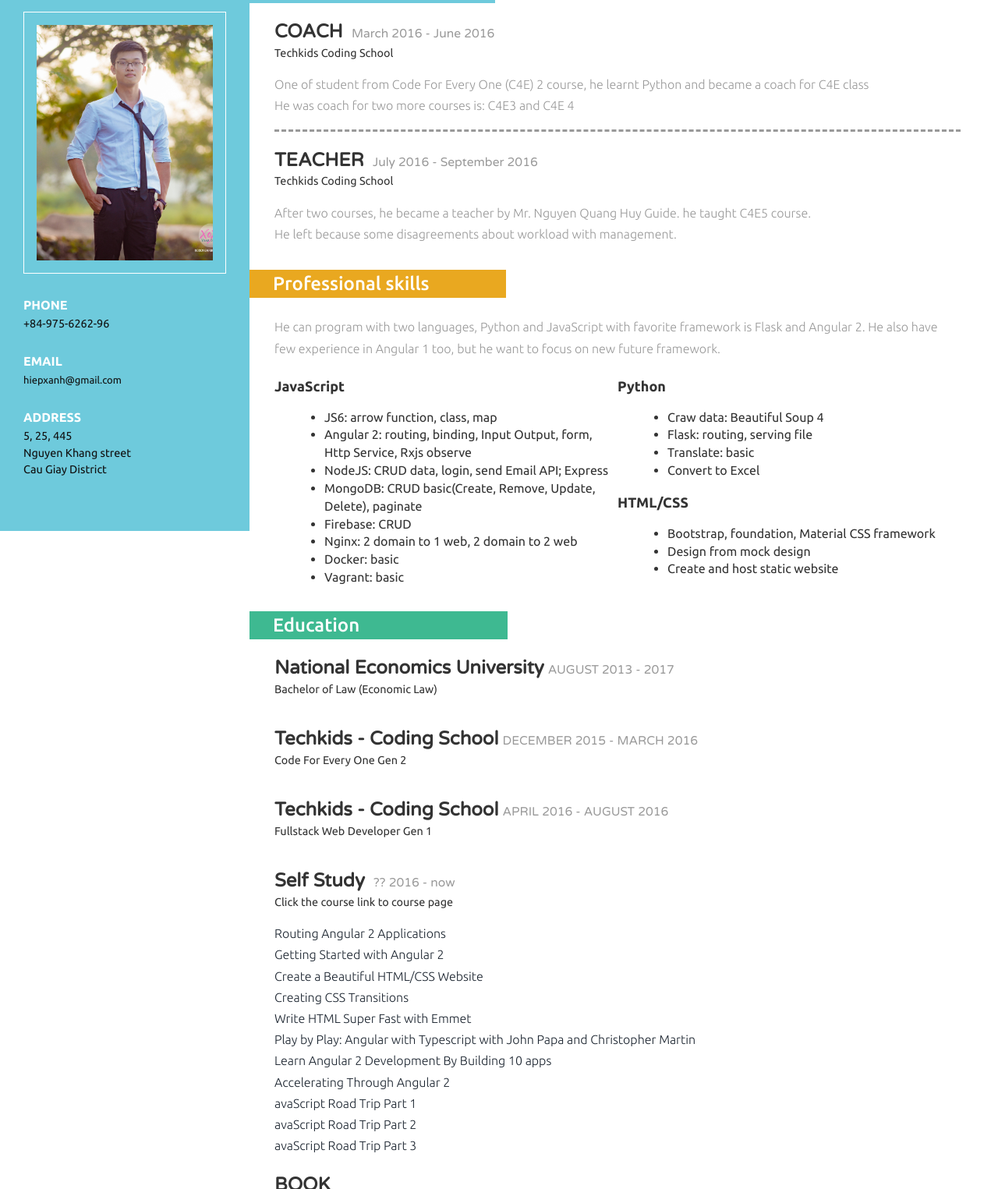
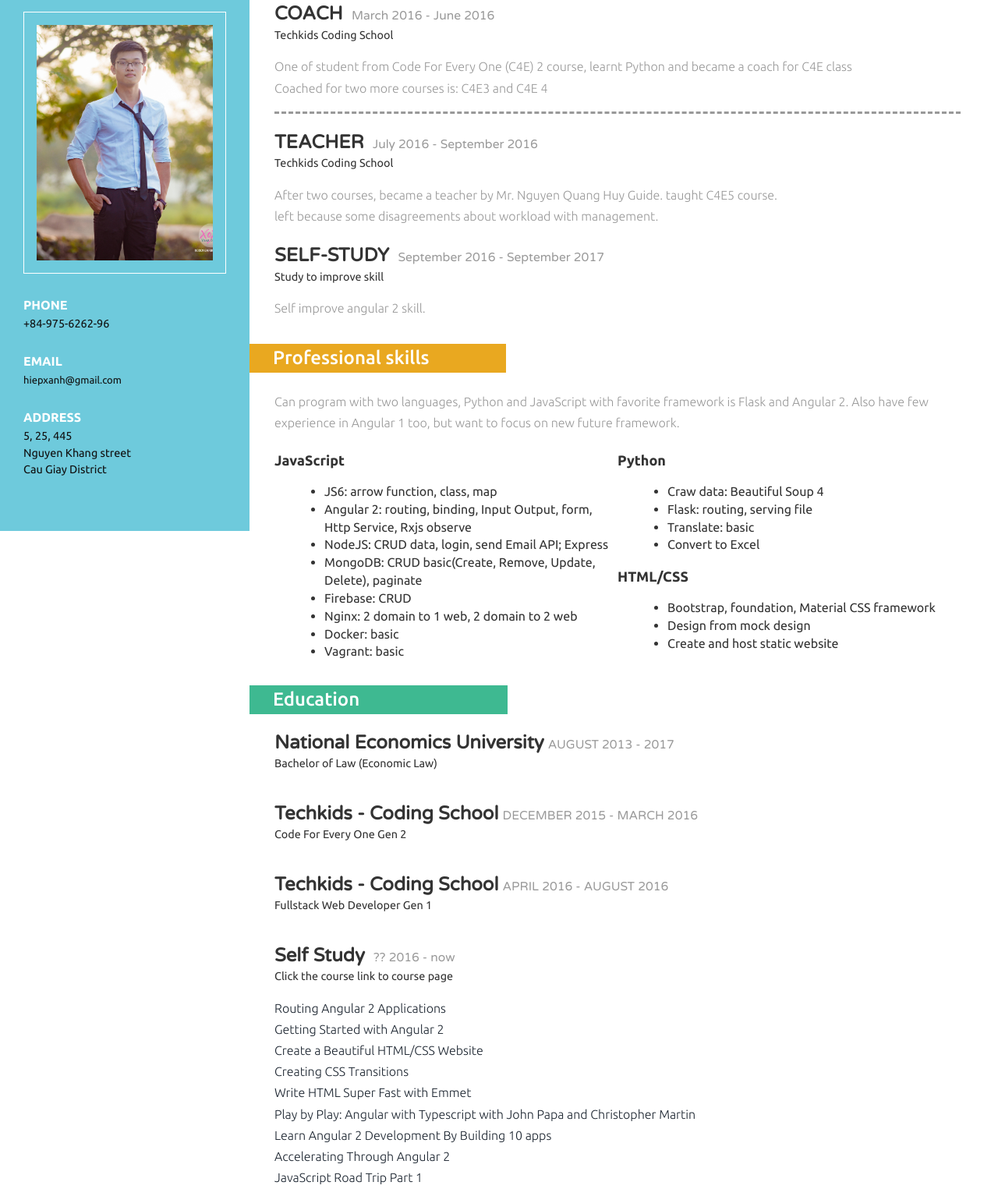
Before and after one commit to hiepxanh/hiepxanh.github.io, a plain HTML site: page index.html in a window 1280 px wide. Shown: the part 119-1644 px from the top of the page at 78% size. Drawn offline with Linux system fonts and the light colour scheme; files whose address does not match are found by name.

Commit message:
add info about new project

```diff
--- a/index.html
+++ b/index.html
@@ -67,7 +67,7 @@ License URL: http://creativecommons.org/licenses/by/3.0/
 	<!---//pop-up-box---->
 <div class="col-sm-9 col-sm-offset-3 col-md-9 col-md-offset-3 main">
 	 <div class="content">
-		 <div class="details_header">
+		 <!-- <div class="details_header">
 			 <ul>
 				 <li><a href="index.html"><span class="glyphicon glyphicon-file" aria-hidden="true"></span>Resume</a></li>
 				 <li><a href="#"><span class="glyphicon glyphicon-print" aria-hidden="true"></span>Print CV</a></li>
@@ -93,22 +93,29 @@ License URL: http://creativecommons.org/licenses/by/3.0/
 						});
 				</script>
 			 </ul>
-		 </div>
+		 </div> -->
 		 <div class="company">
 			 <h3 class="clr1">Previous Employment</h3>
 			 <div class="company_details">
 				 <h4>COACH <span>March 2016 - June 2016</span></h4>
 				 <h6>Techkids Coding School</h6>
-				 <p class="cmpny1">One of student from Code For Every One (C4E) 2 course, he learnt Python and became a coach for C4E class <br>
-			 		He was coach for two more courses is: C4E3 and C4E 4
+				 <p class="cmpny1">One of student from Code For Every One (C4E) 2 course, learnt Python and became a coach for C4E class <br>
+			 		Coached for two more courses is: C4E3 and C4E 4
 				</p>
 			 </div>
 			 <div class="company_details">
 				 <h4>TEACHER <span>July 2016 - September 2016</span></h4>
 				 <h6>Techkids Coding School</h6>
 				 <p>
-					 After two courses, he became a teacher by Mr. Nguyen Quang Huy Guide. he taught C4E5 course. <br>
-					 He left because some disagreements about workload with management.
+					 After two courses, became a teacher by Mr. Nguyen Quang Huy Guide. taught C4E5 course. <br>
+					 left because some disagreements about workload with management.
+				 </p>
+			 </div>
+				 <div class="company_details">
+				 <h4>SELF-STUDY <span>September 2016 - September 2017</span></h4>
+				 <h6>Study to improve skill</h6>
+				 <p>
+					 Self improve angular 2 skill.
 				 </p>
 			 </div>
 		 </div>
@@ -116,8 +123,8 @@ License URL: http://creativecommons.org/licenses/by/3.0/
 			 <h3 class="clr2">Professional skills</h3>
 			 <div class="skill_info">
 			 <p>
-				 He can program with two languages, Python and JavaScript with favorite framework is Flask and Angular 2.
-         He also have few experience in Angular 1 too, but he want to focus on new future framework.
+				 Can program with two languages, Python and JavaScript with favorite framework is Flask and Angular 2.
+         		 Also have few experience in Angular 1 too, but want to focus on new future framework.
 			 </p>
 			 </div>
 			 <div class="skill_list">
@@ -180,9 +187,9 @@ License URL: http://creativecommons.org/licenses/by/3.0/
           <p><a href="https://www.pluralsight.com/courses/play-by-play-angular-typescript-john-papa-christopher-martin">Play by Play: Angular with Typescript with John Papa and Christopher Martin</a></p>
            <p><a href="https://www.udemy.com/learn-angular-2-development-by-building-10-apps/learn/v4/">Learn Angular 2 Development By Building 10 apps</a></p>
            <p><a href="https://www.codeschool.com/courses/accelerating-through-angular-2">Accelerating Through Angular 2</a></p>
-            <p><a href="https://www.codeschool.com/courses/javascript-road-trip-part-1">avaScript Road Trip Part 1</a></p>
-             <p><a href="https://www.codeschool.com/courses/javascript-road-trip-part-2">avaScript Road Trip Part 2</a></p>
-              <p><a href="https://www.codeschool.com/courses/javascript-road-trip-part-3">avaScript Road Trip Part 3</a></p>
+            <p><a href="https://www.codeschool.com/courses/javascript-road-trip-part-1">JavaScript Road Trip Part 1</a></p>
+             <p><a href="https://www.codeschool.com/courses/javascript-road-trip-part-2">JavaScript Road Trip Part 2</a></p>
+              <p><a href="https://www.codeschool.com/courses/javascript-road-trip-part-3">JavaScript Road Trip Part 3</a></p>
 			 </div>
        <div class="education_details">
         <h4>BOOK</h4>
@@ -199,8 +206,7 @@ License URL: http://creativecommons.org/licenses/by/3.0/
 		<div class="education_details">
 			<h4>Project  <span><a href="https://github.com/Techkids-webteam/kittyproject">link GitHub</a></span> <span><a href="Techkids.vn">Link Website</a></span></h4>
 			<h6>created back-end with nodejs</h6>
-         <p>status: working</p>
-         <p></p>
+			<p>status: finished</p>
 		</div>
 
        <div class="education_details">
@@ -213,6 +219,16 @@ License URL: http://creativecommons.org/licenses/by/3.0/
 			<h6>Made by angular 1</h6>
          	<p>status: suspended</p>
 		</div>
+		<div class="education_details">
+			<h4>Project auto upload fanpage post from google drive <span><a href="https://github.com/xanhtool/APOFF-Project">link GitHub</a></span></h4>
+			<h6>Made by angular 2</h6>
+         	<p>status: finished</p>
+		</div>
+		<div class="education_details">
+			<h4>Project CMS system for a website <span><a href="https://github.com/xanhtool/angular-2-cms">link GitHub</a></span></h4>
+			<h6>Made by angular 2</h6>
+         	<p>status: Alpha Version</p>
+		</div>
       </div>
 
 		 </div>
```
Lines whose indentation alone changed are shown as unchanged.
